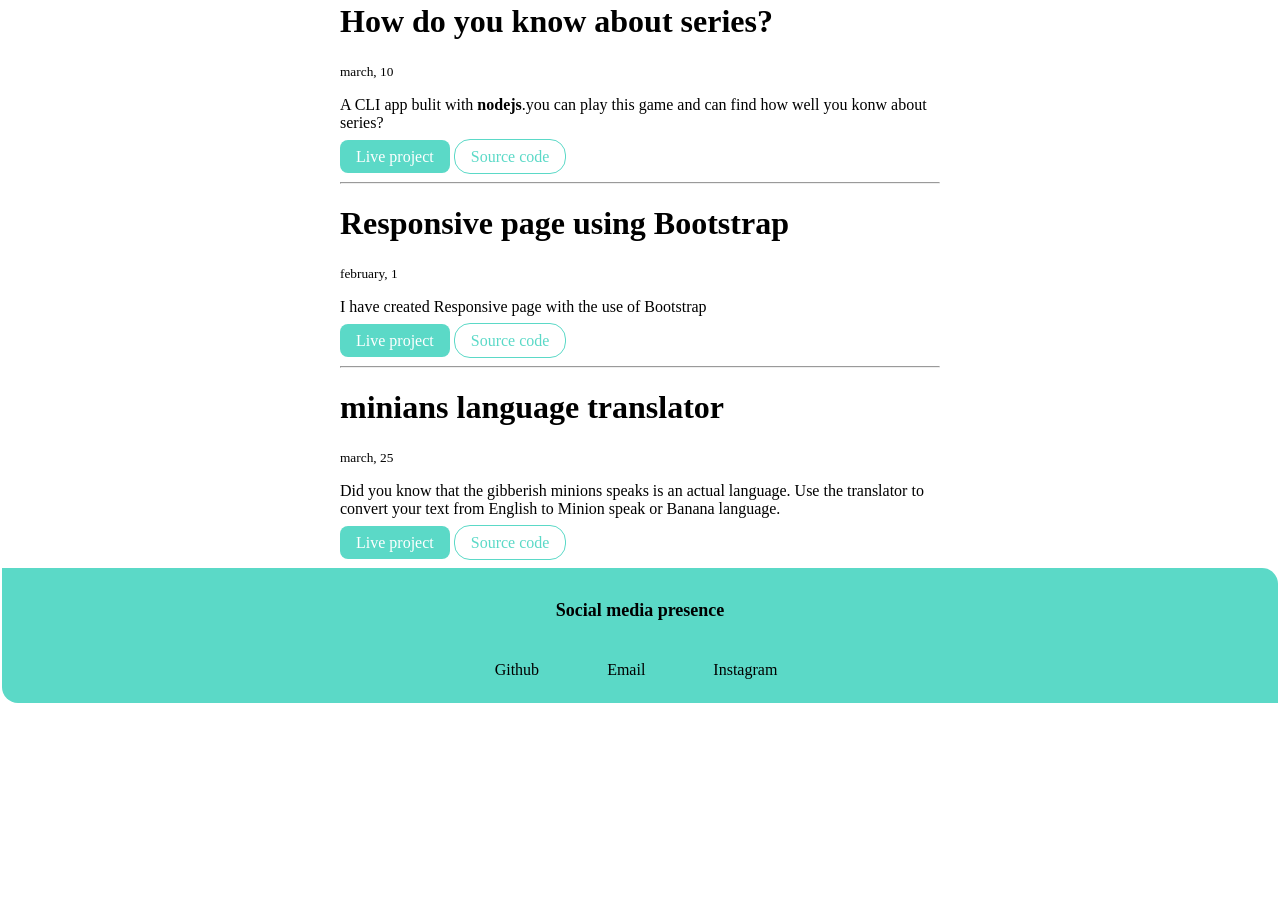
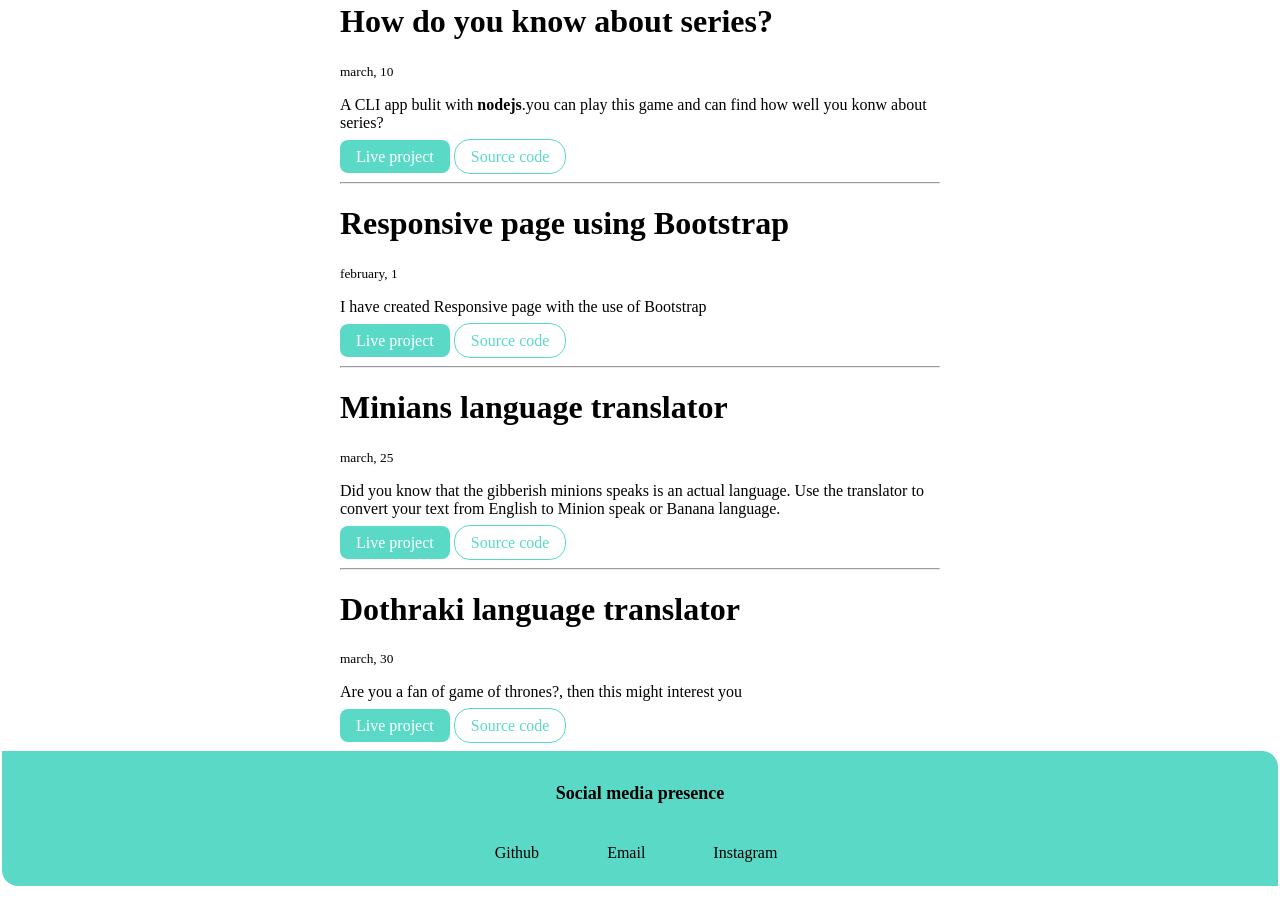
Before and after one commit to vd18/neogcamp-assignment3-pointfour-five, a plain HTML site: page projects.html in a window 1280 px wide. Shown: the part 748-1650 px from the top of the page. Before the commit the page ends 1467 px from the top, so only its background shows below. Drawn offline with Linux system fonts and the light colour scheme; a web font is replaced by a local one.

Commit message:
Update projects.html

```diff
--- a/projects.html
+++ b/projects.html
@@ -86,9 +86,10 @@
             </li>
             <hr>
             <li>
-                <h1>minians language translator</h1>
+                <h1>Minians language translator</h1>
                 <small>march, 25</small>
-                <p>Did you know that the gibberish minions speaks is an actual language. Use the translator to convert your
+                <p>Did you know that the gibberish minions speaks is an actual language. Use the translator to convert
+                    your
                     text from English to Minion speak or Banana language. </p>
 
                 <a class="link primary-link" href="https://minianslanguage-translator.netlify.app">Live
@@ -99,6 +100,24 @@
 
 
             </li>
+
+            <hr>
+            <li>
+                <h1>Dothraki language translator</h1>
+                <small>march, 30</small>
+                <p>Are you a fan of game of thrones?, then this might interest you</p>
+
+                <a class="link primary-link" href="https://dothrakilanguage-translator.netlify.app/">Live
+                    project</a>
+
+                <a class="link second"
+                    href="https://github.com/vd18/neogcamp-assignment4-pointseven/blob/main/index.html">Source code</a>
+
+
+            </li>
+
+
+
 
         </div>
 
```
